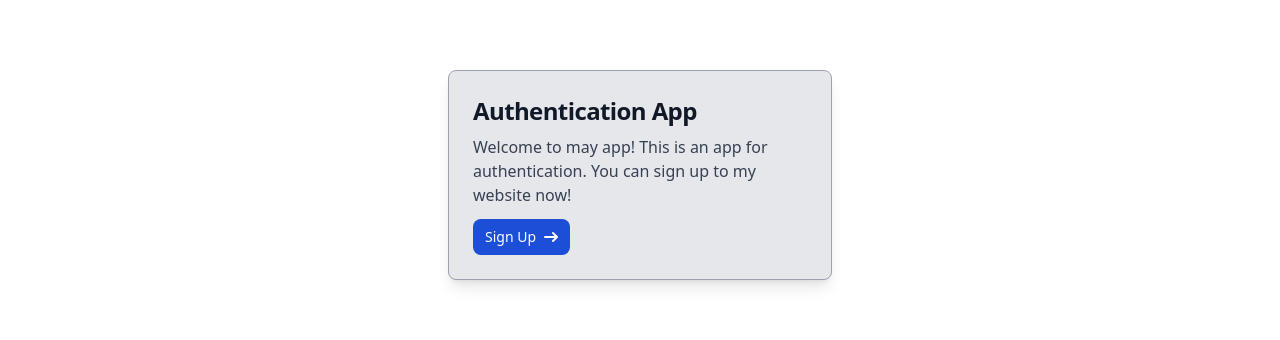
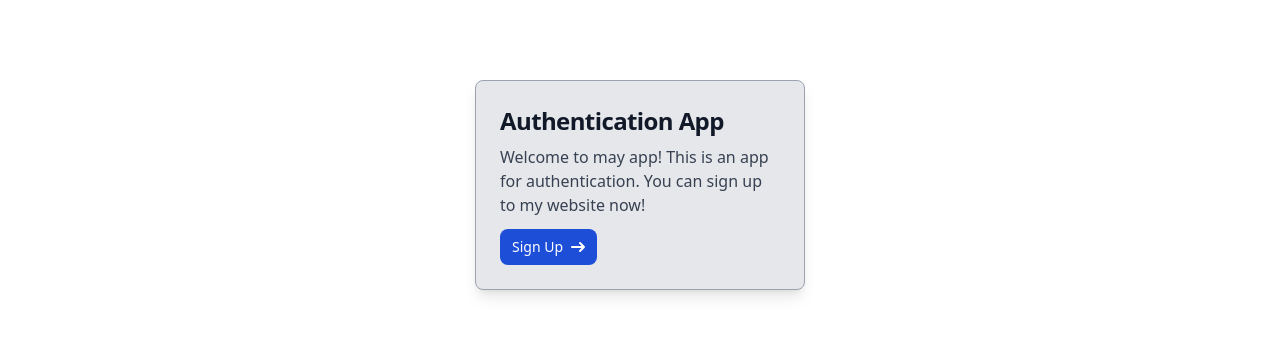
Before and after one commit to AmirHKarimi888/React-Auth-App, a React (Vite) app: page / in a window 1280 px wide. Shown: the part 170-510 px from the top of the page. Built offline with nearby package versions, Linux system fonts and the light colour scheme; no server answers.

Commit message:
Dashboard and Home sizes were changed

```diff
--- a/src/App.jsx
+++ b/src/App.jsx
@@ -130,7 +130,7 @@ function App() {
       <BrowserRouter>
         <Header toggleVerticalNav={toggleVerticalNav} toggleTheme={toggleTheme} toggleSidebar={toggleSidebar} signedUser={signedUser} signOut={signOut} />
 
-        <main className='my-[240px]'>
+        <main className='mt-[250px]'>
           <Routes >
             <Route path='/' element={<Home />} />
             <Route path='/signup' element={ localStorage.getItem("signedUser") != "" ? <Dashboard signedUser={signedUser} /> : <SignUp /> } />
--- a/src/pages/Dashboard.jsx
+++ b/src/pages/Dashboard.jsx
@@ -5,7 +5,7 @@ export const Dashboard = (props) => {
     return (
         <div className="dashboard">
 
-<div class="w-full mx-auto max-w-sm bg-gray-200 border border-gray-400 rounded-lg shadow-lg dark:bg-gray-800 dark:border-gray-700">
+<div class="w-[300px] mx-auto max-w-sm bg-gray-200 border border-gray-400 rounded-lg shadow-lg dark:bg-gray-800 dark:border-gray-700">
     <div class="flex justify-end px-4 pt-4">
     </div>
     <div class="flex flex-col items-center pb-10">
--- a/src/pages/Home.jsx
+++ b/src/pages/Home.jsx
@@ -4,7 +4,7 @@ export const Home = () => {
     return (
 
         <div className="home">
-            <div class="mx-auto max-w-sm p-6 bg-gray-200 border border-gray-400 rounded-lg shadow-lg dark:bg-gray-800 dark:border-gray-700">
+            <div class="mx-auto w-[330px] p-6 bg-gray-200 border border-gray-400 rounded-lg shadow-lg dark:bg-gray-800 dark:border-gray-700">
                 <a href="#">
                     <h5 class="mb-2 text-2xl font-bold tracking-tight text-gray-900 dark:text-white">Authentication App</h5>
                 </a>
```
